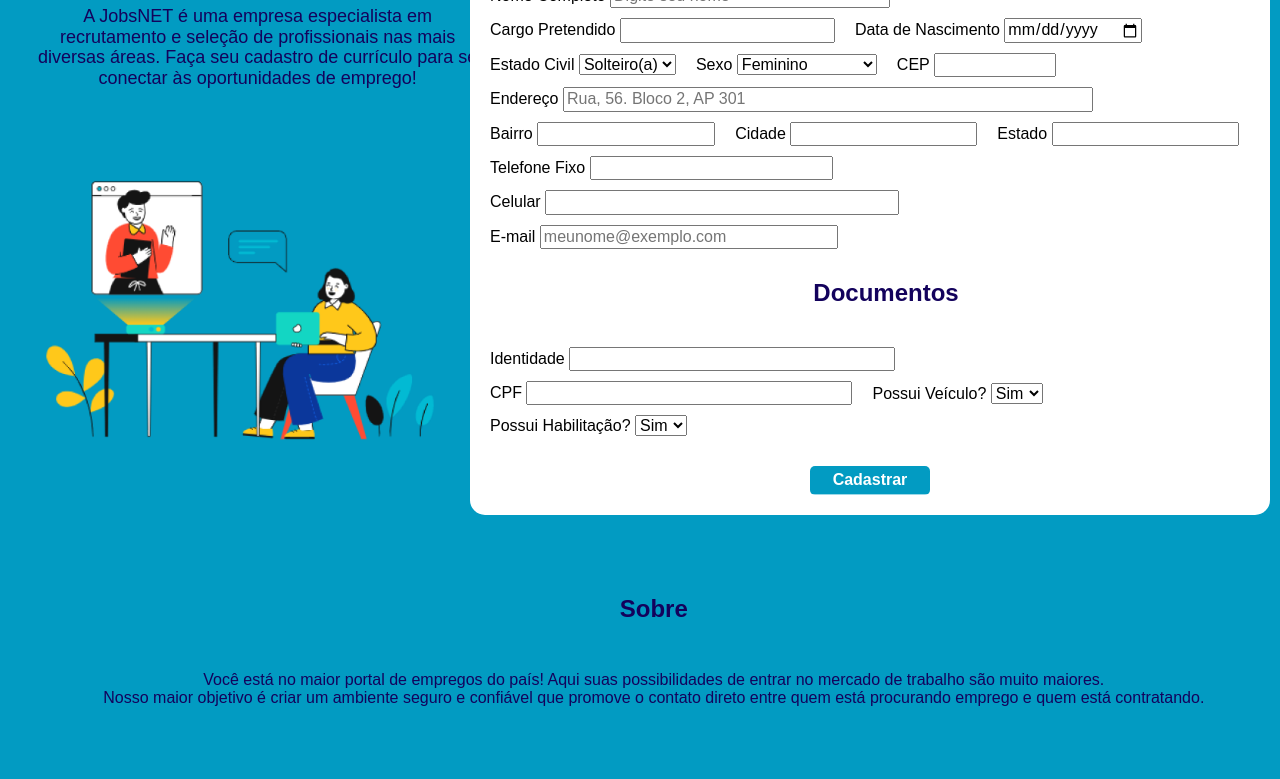
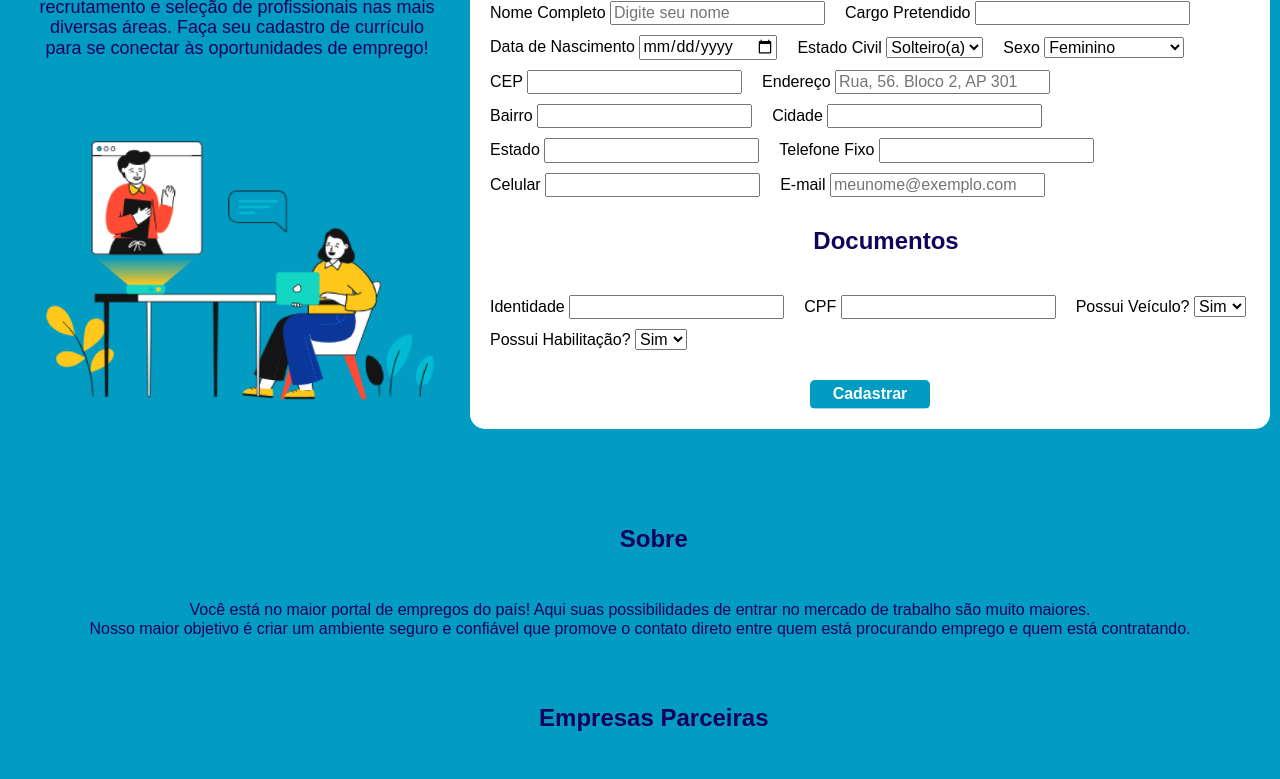
Before and after one commit to suelensalca/desafio-final-gama, a website: page public/index.html in a window 1280 px wide. Shown: the part 218-997 px from the top of the page. Drawn offline with nearby package versions, Linux system fonts and the light colour scheme.

Commit message:
style update

```diff
--- a/public/index.html
+++ b/public/index.html
@@ -28,7 +28,7 @@
             <h1>Cadastro de Currículo</h1>
             <p>A JobsNET é uma empresa especialista em recrutamento e seleção de profissionais nas mais diversas áreas. Faça seu cadastro de currículo para se conectar às oportunidades de emprego!</p>
             <br>
-            <img src="images/img_landpage.png" alt="landpage" style="width: 400px">
+            <img src="images/img_landpage.png" alt="landpage">
         </div>
 
         <section class="formulario">
@@ -39,7 +39,7 @@
 
                     <div>
                         <label>Nome Completo</label>
-                        <input type="text" name="nome" placeholder="Digite seu nome" size="27" id="nome" required>
+                        <input type="text" name="nome" placeholder="Digite seu nome" id="nome" required>
                     </div>
 
                     <div>
@@ -71,42 +71,42 @@
 
                     <div>
                         <label>CEP</label>
-                        <input type="text" name="cep" size="10" id="cep" required>
+                        <input type="text" name="cep" id="cep" required>
                     </div>
 
                     <div>
                         <label>Endereço</label>
-                        <input type="text" name="endereco" placeholder="Rua, 56. Bloco 2, AP 301" size="54" id="endereco" required>
+                        <input type="text" name="endereco" placeholder="Rua, 56. Bloco 2, AP 301" id="endereco" required>
                     </div>
 
                     <div>
                         <label>Bairro</label>
-                        <input type="text" name="bairro" size="16" id="bairro" required>
+                        <input type="text" name="bairro" id="bairro" required>
                     </div>
 
                     <div>
                         <label>Cidade</label>
-                        <input type="text" name="cidade" size="17" id="cidade" required>
+                        <input type="text" name="cidade" id="cidade" required>
                     </div>
 
                     <div>
                         <label>Estado</label>
-                        <input type="text" name="estado" size="17" id="estado">
+                        <input type="text" name="estado" id="estado">
                     </div>
 
                     <div>
                         <label>Telefone Fixo</label>
-                        <input type="text" name="telefone_fixo" size="23" id="telefone_fixo">
+                        <input type="text" name="telefone_fixo" id="telefone_fixo">
                     </div>
 
                     <div>
                         <label>Celular</label>
-                        <input type="text" name="celular" size="35" id="celular" required>
+                        <input type="text" name="celular" id="celular" required>
                     </div>
 
                     <div>
                         <label>E-mail</label>
-                        <input type="email" name="email" placeholder="meunome@exemplo.com" size="29" id="email" required>
+                        <input type="email" name="email" placeholder="meunome@exemplo.com" id="email" required>
                     </div>
                 </section>
 
@@ -115,12 +115,12 @@
 
                     <div>
                         <label>Identidade</label>
-                        <input type="text" name="identidade" size="32" id="identidade">
+                        <input type="text" name="identidade" id="identidade">
                     </div>
 
                     <div>
                         <label>CPF</label>
-                        <input type="text" name="cpf" size="32" id="cpf" required>
+                        <input type="text" name="cpf" id="cpf" required>
                     </div>
 
                     <div>
@@ -157,7 +157,7 @@
     <section id="empresas">
         <div>
             <h2>Empresas Parceiras</h2>
-            <img src="images/empresas.png" alt="empresas" style="width: 500px;">
+            <img src="images/empresas.png" alt="empresas">
         </div>
     </section>
     <footer>
--- a/public/stylesheets/style.css
+++ b/public/stylesheets/style.css
@@ -39,21 +39,20 @@ a {
 }
 
 .textoCadastro {
-    min-width: 400px;
-    max-width: 500px;
-}
-
-.textoCadastro h1, p {
+    max-width: 800px;
     text-align: center;
     color: rgb(19, 2, 92);
 }
 
 .textoCadastro p {
     font-size: large;
+    margin: 20px;
+    width: 90%;
 }
 
 .textoCadastro img {
     display: block;
+    width: 400px;
     margin: 40px auto;
 }
 
@@ -125,7 +124,7 @@ h2 {
     display: flex;
 }
 
-#sobre div, h2, p {
+#sobre div, h2 {
     width: 99%;
     text-align: center;
     color: rgb(19, 2, 92);
@@ -141,6 +140,7 @@ h2 {
 
 #empresas img {
     margin: 20px;
+    width: 500px;
 }
 
 footer {
@@ -161,6 +161,11 @@ footer {
     .formulario {
         display: block;
         width: 90%;
+        padding-bottom: 10px;
+    }
+    .formulario .botao {
+        width: max-content;
+        margin: 20px auto;
     }
 }
 
@@ -169,6 +174,7 @@ footer {
         min-width: 370px;
         max-width: 370px;
         align-content: center;
+        padding-bottom: 10px;
     }
     .documentos {
         display: flex;
@@ -186,7 +192,22 @@ footer {
         align-items: center;
         padding: 5px 10px;
     }
-    .botao {
+    .formulario .botao {
         width: max-content;
+        margin: 20px auto;
+    }
+    .textoCadastro {
+        min-width: 340px;
+        max-width: 350px;
+        text-align: center;
+    }
+    .textoCadastro img {
+        display: block;
+        width: 300px;
+        margin: 20px;
+    }
+    #empresas img {
+        margin: 20px;
+        width: 300px;
     }
 }
```
